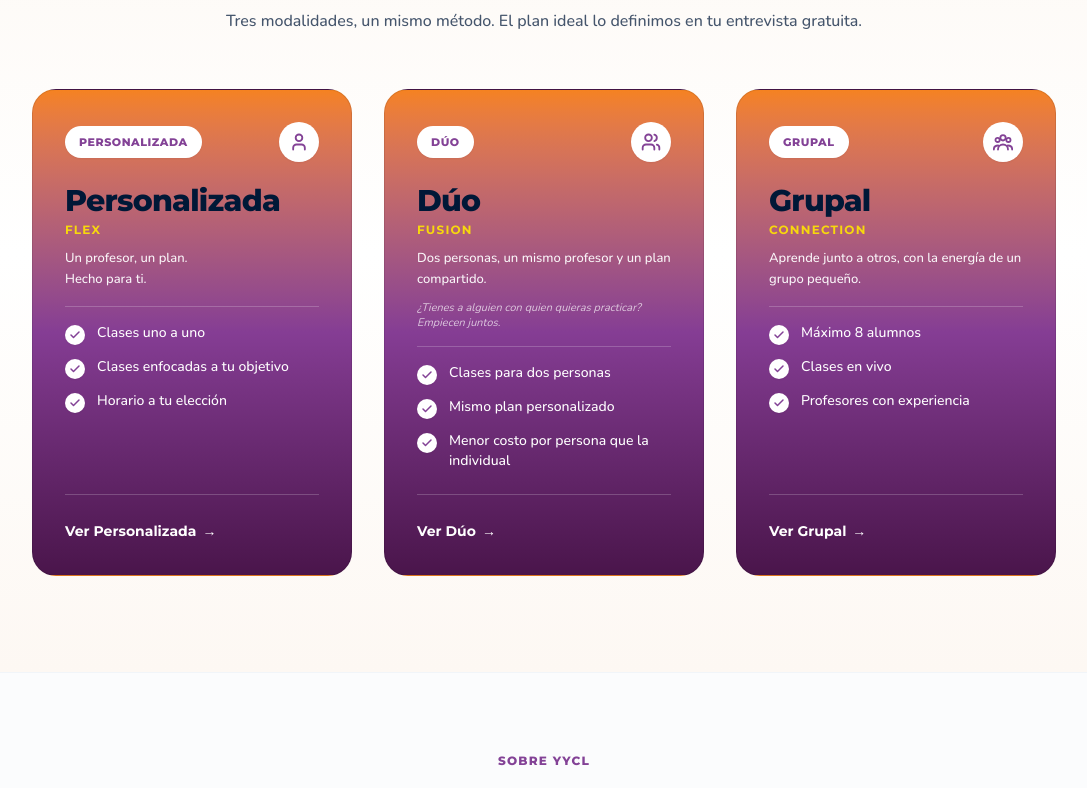
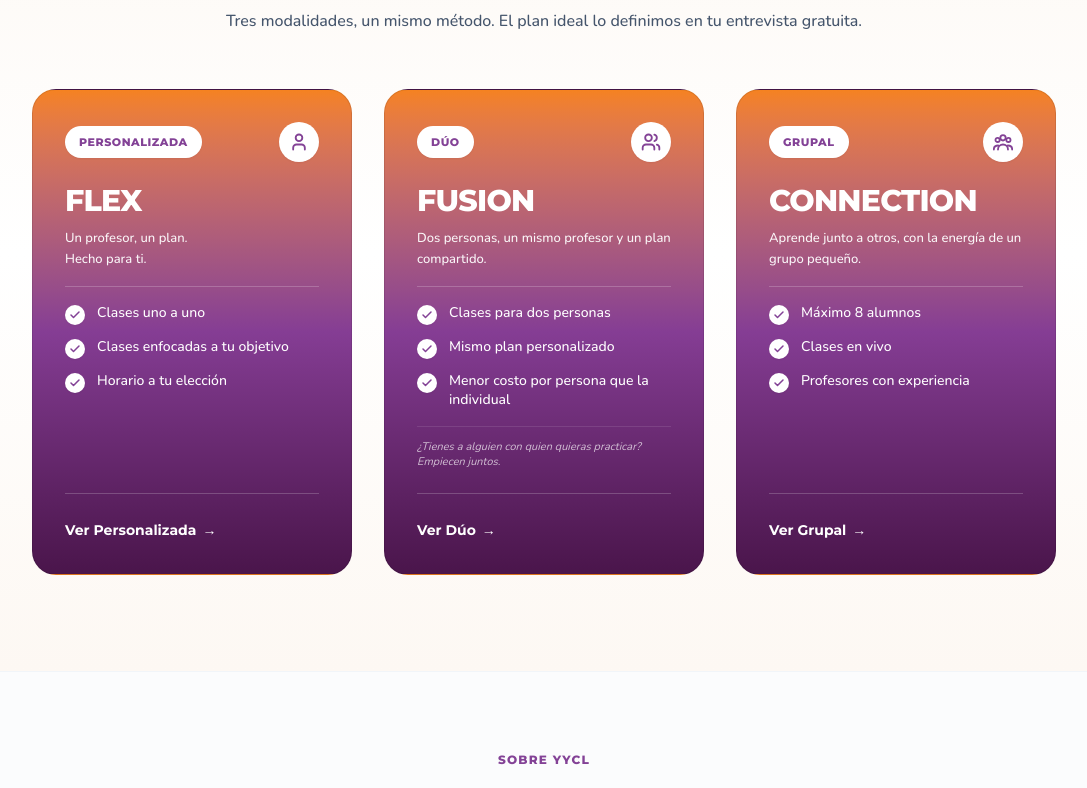
Before and after one commit to Dietol25/yycl-version-anterior, a Next.js app: page / in a window 1280 px wide. Shown: the part 2920-3708 px from the top of the page, without its empty margins (96-1183 px from the left). Built offline with nearby package versions, Linux system fonts and the light colour scheme.

Commit message:
feat(modalidades): refinamiento final de jerarquia (pill modalidad, H2 nombre comercial, microcopy Duo neutro y CTA)

```diff
--- a/app/como-funciona/page.tsx
+++ b/app/como-funciona/page.tsx
@@ -154,7 +154,7 @@ export default function ComoFuncionaPage() {
                 description="Hecho para ti."
                 href="/planes#personalizada"
                 linkText="Ver Personalizada →"
-                imageSrc="/assets/02_COMO_FUNCIONA/YYCL_04_MODALIDAD_PERSONALIZADA.png"
+                imageSrc="/assets/02_COMO_FUNCIONA/YYCL_04_MODALIDAD_PERSONALIZADA_PROFE.jpg"
                 imageAlt="Modalidad Personalizada YYCL"
                 className="scroll-mt-28"
               />
@@ -166,7 +166,7 @@ export default function ComoFuncionaPage() {
                 hasCheckmark={true}
                 subtitle="Personalizada, en pareja"
                 description="Personalizada. Compartida. Mismo profesor. Mismo plan. Dos personas. Menor costo por persona que la individual."
-                referralNote="¿Tienes una amiga o colega que también quiere perder el miedo al inglés? Empiecen juntas."
+                referralNote="¿Tienes a alguien con quien quieras practicar? Empiecen juntos."
                 href="/planes#duo"
                 linkText="Ver Dúo →"
                 imageSrc="/assets/02_COMO_FUNCIONA/YYCL_05_MODALIDAD_DUO.png"
@@ -183,7 +183,7 @@ export default function ComoFuncionaPage() {
                 description="La energía de un grupo pequeño."
                 href="/planes#grupal"
                 linkText="Ver Grupal →"
-                imageSrc="/assets/02_COMO_FUNCIONA/YYCL_03_MODALIDAD_GRUPAL.png"
+                imageSrc="/assets/02_COMO_FUNCIONA/YYCL_03_MODALIDAD_GRUPAL_VIDEOLLAMADA.jpg"
                 imageAlt="Modalidad Grupal YYCL"
                 className="scroll-mt-28"
               />
@@ -345,7 +345,7 @@ export default function ComoFuncionaPage() {
               <div className="order-2 lg:order-1 lg:col-span-6 flex justify-center">
                 <div className="relative w-full max-w-[500px] group">
                   <img
-                    src="/assets/02_COMO_FUNCIONA/YYCL_08_PLATAFORMA_VIDEO_THUMB.png"
+                    src="/assets/02_COMO_FUNCIONA/YYCL_08_PLATAFORMA_IRREGULAR.png"
                     alt="Plataforma de práctica conversacional en YYCL"
                     className="w-full h-auto object-contain select-none"
                   />
--- a/components/sections/ModalidadesSection.tsx
+++ b/components/sections/ModalidadesSection.tsx
@@ -31,17 +31,10 @@ export const ModalidadesSection = () => {
   const modalidades = [
     {
       id: 'personalizada',
-      title: 'Personalizada',
+      badge: 'PERSONALIZADA',
       commercialName: 'FLEX',
-      badge: 'PERSONALIZADA',
-      badgeColor: 'bg-white/80 text-[#B26B06] border-[#EC9519]/40',
-      iconBg: 'bg-[#FFD203] text-white',
-      checkBg: 'bg-[#EC9519] text-white',
-      cardBg: 'bg-gradient-to-b from-[#FFFBF2] to-[#FFF4DC]',
-      cardBgHover: 'hover:from-[#FFF8E8] hover:to-[#FFEDCC]',
-      linkColor: 'text-[#001837]',
       icon: User,
-      subtitle: (
+      description: (
         <>
           Un profesor, un plan.<br className="hidden sm:inline" /> Hecho para ti.
         </>
@@ -50,45 +43,35 @@ export const ModalidadesSection = () => {
         'Clases uno a uno',
         'Clases enfocadas a tu objetivo',
         'Horario a tu elección'
-      ]
+      ],
+      ctaText: 'Ver Personalizada'
     },
     {
       id: 'duo',
-      title: 'Dúo',
+      badge: 'DÚO',
       commercialName: 'FUSION',
-      badge: 'DÚO',
-      badgeColor: 'bg-white/80 text-[#001837] border-[#4DC2DA]/50',
-      iconBg: 'bg-[#00B4D8] text-white',
-      checkBg: 'bg-[#0284C7] text-white',
-      cardBg: 'bg-gradient-to-b from-[#F2FCFE] to-[#E2F7FB]',
-      cardBgHover: 'hover:from-[#EBF9FD] hover:to-[#D5F2F8]',
-      linkColor: 'text-[#001837]',
       icon: Users,
-      subtitle: 'Dos personas, un mismo profesor y un plan compartido.',
+      description: 'Dos personas, un mismo profesor y un plan compartido.',
       features: [
         'Clases para dos personas',
         'Mismo plan personalizado',
         'Menor costo por persona que la individual'
-      ]
+      ],
+      microcopy: '¿Tienes a alguien con quien quieras practicar? Empiecen juntos.',
+      ctaText: 'Ver Dúo'
     },
     {
       id: 'grupal',
-      title: 'Grupal',
+      badge: 'GRUPAL',
       commercialName: 'CONNECTION',
-      badge: 'GRUPAL',
-      badgeColor: 'bg-white/80 text-[#834296] border-[#834296]/40',
-      iconBg: 'bg-[#834296] text-white',
-      checkBg: 'bg-[#834296] text-white',
-      cardBg: 'bg-gradient-to-b from-[#FAF5FC] to-[#F3E8FA]',
-      cardBgHover: 'hover:from-[#F7EDFC] hover:to-[#EEDCF6]',
-      linkColor: 'text-[#834296]',
       icon: Group3UsersIcon,
-      subtitle: 'Aprende junto a otros, con la energía de un grupo pequeño.',
+      description: 'Aprende junto a otros, con la energía de un grupo pequeño.',
       features: [
         'Máximo 8 alumnos',
         'Clases en vivo',
         'Profesores con experiencia'
-      ]
+      ],
+      ctaText: 'Ver Grupal'
     }
   ];
 
@@ -129,24 +112,14 @@ export const ModalidadesSection = () => {
                     </div>
                   </div>
 
-                  {/* Titular & Subtítulo con jerarquía refinada */}
+                  {/* Titular (H2 con Nombre Comercial) & Descripción */}
                   <div className="space-y-1.5 pt-1">
-                    <div>
-                      <h3 className="text-2xl sm:text-3xl font-extrabold font-heading text-[#001837] tracking-tight leading-tight">
-                        {mod.title}
-                      </h3>
-                      <p className="text-[11px] sm:text-xs font-heading font-bold text-[#FFE500]/90 uppercase tracking-widest mt-0.5">
-                        {mod.commercialName}
-                      </p>
-                    </div>
-                    <p className="text-xs sm:text-[13px] text-white/95 font-medium leading-relaxed sm:min-h-[40px] pt-1">
-                      {mod.subtitle}
+                    <h2 className="text-2xl sm:text-3xl font-extrabold font-heading text-white tracking-tight leading-tight">
+                      {mod.commercialName}
+                    </h2>
+                    <p className="text-xs sm:text-[13px] text-white/95 font-medium leading-relaxed sm:min-h-[40px] pt-0.5">
+                      {mod.description}
                     </p>
-                    {mod.id === 'duo' && (
-                      <p className="text-[11px] text-white/70 font-normal leading-snug pt-1 italic">
-                        ¿Tienes a alguien con quien quieras practicar? Empiecen juntos.
-                      </p>
-                    )}
                   </div>
 
                   {/* Lista de Features con Checkmarks Circulares Blancos */}
@@ -162,6 +135,13 @@ export const ModalidadesSection = () => {
                       </li>
                     ))}
                   </ul>
+
+                  {/* Microcopy específico solo en Dúo */}
+                  {mod.microcopy && (
+                    <p className="text-[11px] text-white/70 font-normal leading-snug pt-3 border-t border-white/10 italic">
+                      {mod.microcopy}
+                    </p>
+                  )}
                 </div>
 
                 {/* In-Card Exploration Link */}
@@ -170,7 +150,7 @@ export const ModalidadesSection = () => {
                     href={`/planes#${mod.id}`}
                     className="inline-flex items-center gap-1.5 text-xs sm:text-sm font-heading font-bold text-white hover:underline transition-colors"
                   >
-                    <span>Ver {mod.title}</span>
+                    <span>{mod.ctaText}</span>
                     <span>→</span>
                   </Link>
                 </div>
```
